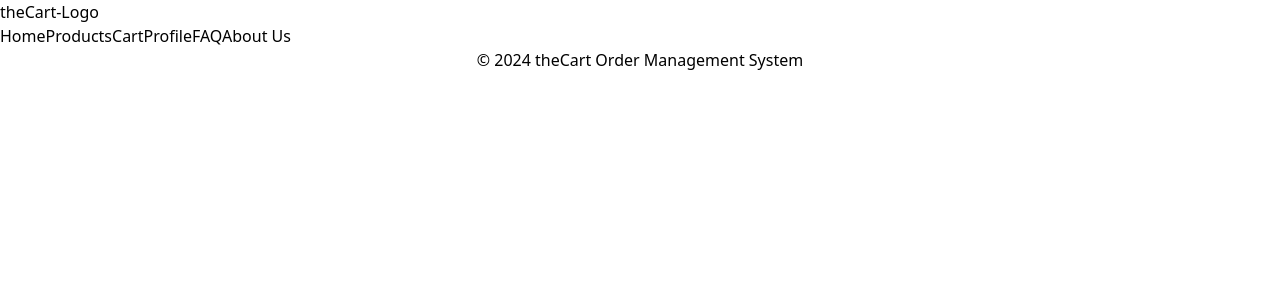
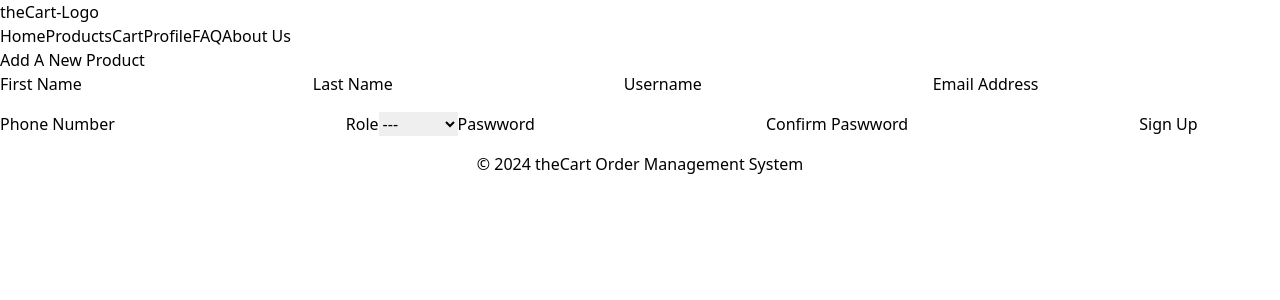
Before and after one commit to debaycisse/thecart-frontend, a React (Vite) app: page /add-product in a window 1280 px wide. Shown: the top 300 px of the page. Built offline with nearby package versions, Linux system fonts and the light colour scheme.

Commit message:
work in progress on the frontend

```diff
--- a/src/App.jsx
+++ b/src/App.jsx
@@ -7,6 +7,7 @@ import CheckoutPage from './pages/CheckoutPage';
 import UserProfilePage from './pages/UserProfilePage';
 import FAQPage from './pages/FAQPage';
 import AboutUsPage from './pages/AboutUsPage';
+import AddNewProduct from './pages/AddNewProduct';
 import Header from './components/Header';
 import Footer from './components/Footer';
 import { CartProvider } from './contexts/CartContext';
@@ -25,6 +26,7 @@ function App() {
           <Route path="/profile" element={<UserProfilePage />} />
           <Route path="/faq" element={<FAQPage />} />
           <Route path="/about" element={<AboutUsPage />} />
+          <Route path="/add-product" element={<AddNewProduct />} />
         </Routes>
         <Footer />
       </Router>
--- a/src/components/ProductForm.jsx
+++ b/src/components/ProductForm.jsx
@@ -0,0 +1,127 @@
+import { Component } from "react";
+import { useNavigate } from "react-router-dom";
+
+
+class ProductForm extends Component {
+
+    constructor (props){
+        super(props);
+
+        this.state ={
+            // first_name: '',
+            // last_name: '',
+            // username: '',
+            // email: '',
+            // role: '',
+            // phone: '',
+            // password1: '',
+            // password2: ''
+
+            // Product properties go here...ask mathew for this
+        }
+    }
+
+    // custom methods to handle state change of the controls
+    handleFirstNameChange = (event) => {
+        this.setState({first_name: event.target.value});
+    }
+
+    handleLastNameChange = (event) => {
+        this.setState({last_name: event.target.value});
+    }
+
+    handleUsernameChange = (event) => {
+        this.setState({username: event.target.value});
+    }
+
+    handleEmailChange = (event) => {
+        this.setState({email: event.target.value});
+    }
+
+    handlePhoneChange = (event) => {
+        this.setState({phone: event.target.value});
+    }
+
+    handleRoleChange = (event) => {
+        this.setState({role: event.target.value});
+    }
+
+    handlePassword1Change = (event) => {
+        this.setState({password1: event.target.value});
+    }
+
+     handlePassword2Change = (event) => {
+        this.setState({password1: event.target.value});
+    }
+
+    handleFormSubmission = (event) => {
+        event.preventDefault();
+        fetch('http://localhost:8000/api/v1/auth/register/',
+        {
+            'method': 'POST',
+            'headers': {'Content-Type': 'application/json'},
+            'body': JSON.stringify(this.state)
+        })
+        .then(response => {
+            if (response.ok){
+                useNavigate.push('/');
+            } else {
+                throw new Error(`Error occurd while submitting a form : ->>  ${response.statusText}`);
+            }
+        })
+    }
+
+
+    render() {
+        return (
+            <form method="POST" className="mt-8" onSubmit={this.handleFormSubmission}>
+                <label htmlFor="first_name">First Name</label>
+                <input type="text" name="first_name" id="first_name"
+                className="border-2 block mb-4"
+                onChange={this.handleFirstNameChange} />
+
+                <label htmlFor="last_name">Last Name</label>
+                <input type="text" name="last_name" id="last_name"
+                className="border-2 block mb-4"
+                onChange={this.handleLastNameChange} />
+
+                <label htmlFor="username">Username</label>
+                <input type="text" name="username" id="username"
+                className="border-2 block mb-4"
+                onChange={this.handleUsernameChange} />
+
+                <label htmlFor="email">Email Address</label>
+                <input type="text" name="email" id="email"
+                className="border-2 block mb-4"
+                onChange={this.handleEmailChange} />
+
+                <label htmlFor="phone_number">Phone Number</label>
+                <input type="text" name="phone_number" id="phone_number"
+                className="border-2 block mb-4"
+                onChange={this.handlePhoneChange} />
+
+                <label htmlFor="role">Role</label>
+                <select className="border-2 block mb-4" name="role" id="role" onChange={this.handleRoleChange}>
+                    <option selected value="--">---</option>
+                    <option value="regular">Regular</option>
+                </select>
+
+                <label htmlFor="password">Paswword</label>
+                <input className="border-2 block mb-4" type="password"
+                name="password" id="password"
+                onChange={this.handlePassword1Change}/>
+
+
+                <label htmlFor="password2">Confirm Paswword</label>
+                <input className="border-2 block mb-4" type="password"
+                name="password2" id="password2"
+                onChange={this.handlePassword2Change} />
+
+                <input className="rounded-sm py-1 px-3 hover:cursor-pointer bg-slate-400" type="submit" value="Sign Up" />
+
+            </form>
+        );
+    }
+}
+
+export default ProductForm;
--- a/src/components/ProductList.jsx
+++ b/src/components/ProductList.jsx
@@ -9,9 +9,18 @@ function ProductList() {
   const url = 'http://localhost:8000/api/v1/products/';
 
   useEffect(() => {
-    fetch({url})
-    .then(response => response.json())
-    .then(data => setProducts(data['results']));
+    fetch(url)
+    .then(response => {
+      if (response.status === 200) {
+        return response.json()
+      }
+    })
+    .then(data => {
+      if (data) {
+        console.log(data);
+      }
+      // setProducts(data['results'])
+    });
   });
 
 
--- a/src/components/UserProfileForm.jsx
+++ b/src/components/UserProfileForm.jsx
@@ -1,4 +1,6 @@
 import { Component } from "react";
+import { useNavigate } from "react-router-dom";
+
 
 class UserProfileForm extends Component {
 
@@ -51,10 +53,20 @@ class UserProfileForm extends Component {
     }
 
     handleFormSubmission = (event) => {
-        alert(
-            `${this.state.username} -- ${this.state.role} -- ${this.state.first_name}`
-        );
         event.preventDefault();
+        fetch('http://localhost:8000/api/v1/auth/register/',
+        {
+            'method': 'POST',
+            'headers': {'Content-Type': 'application/json'},
+            'body': JSON.stringify(this.state)
+        })
+        .then(response => {
+            if (response.ok){
+                useNavigate.push('/');
+            } else {
+                throw new Error(`Error occurd while submitting a form : ->>  ${response.statusText}`);
+            }
+        })
     }
 
 
--- /dev/null
+++ b/src/pages/AddNewProduct.jsx
@@ -0,0 +1,13 @@
+import ProductForm from '../components/ProductForm'
+
+function AddNewProduct() {
+
+    return (
+        <div>
+            <h1>Add A New Product</h1>
+            <ProductForm />
+        </div>
+    );
+}
+
+export default AddNewProduct;
```
